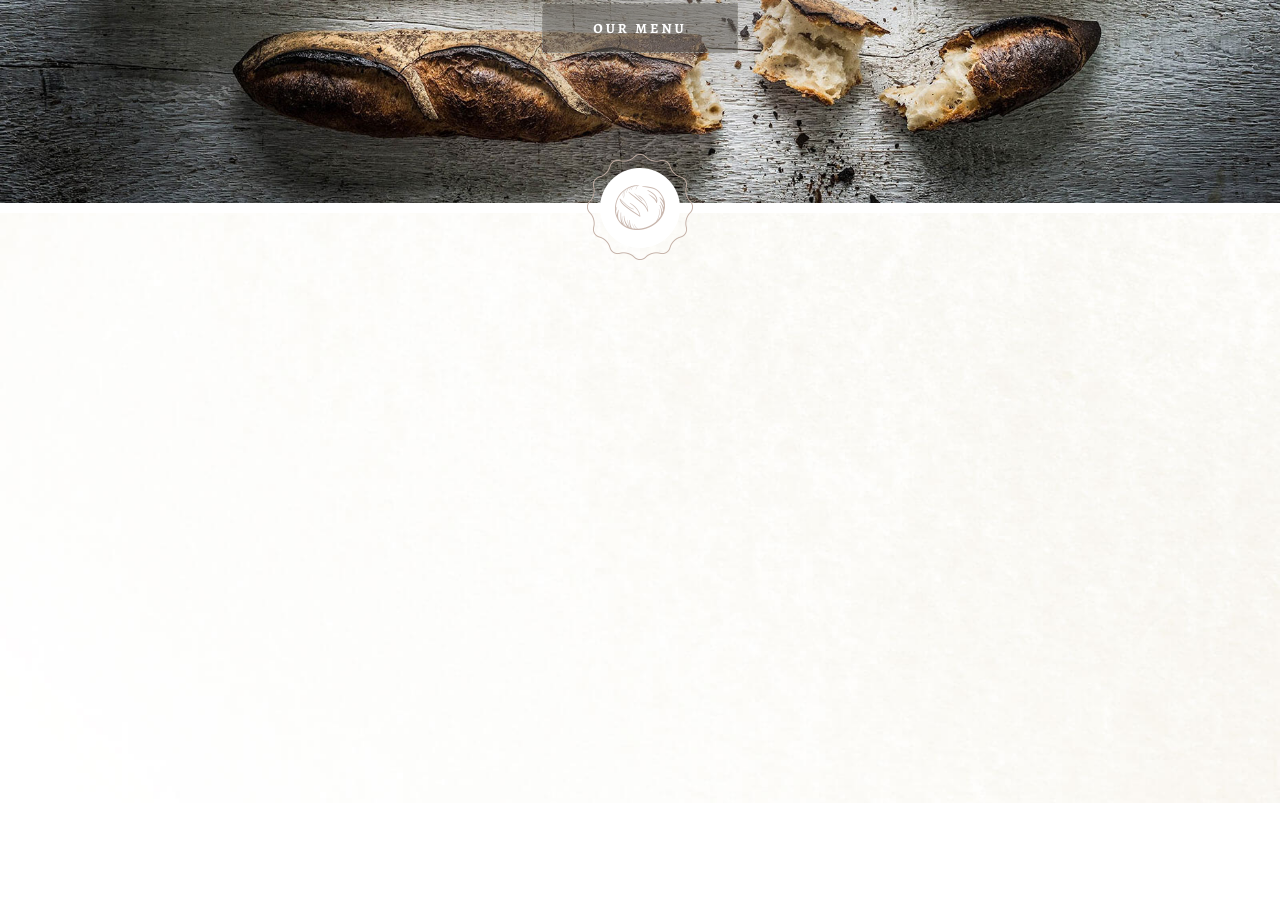
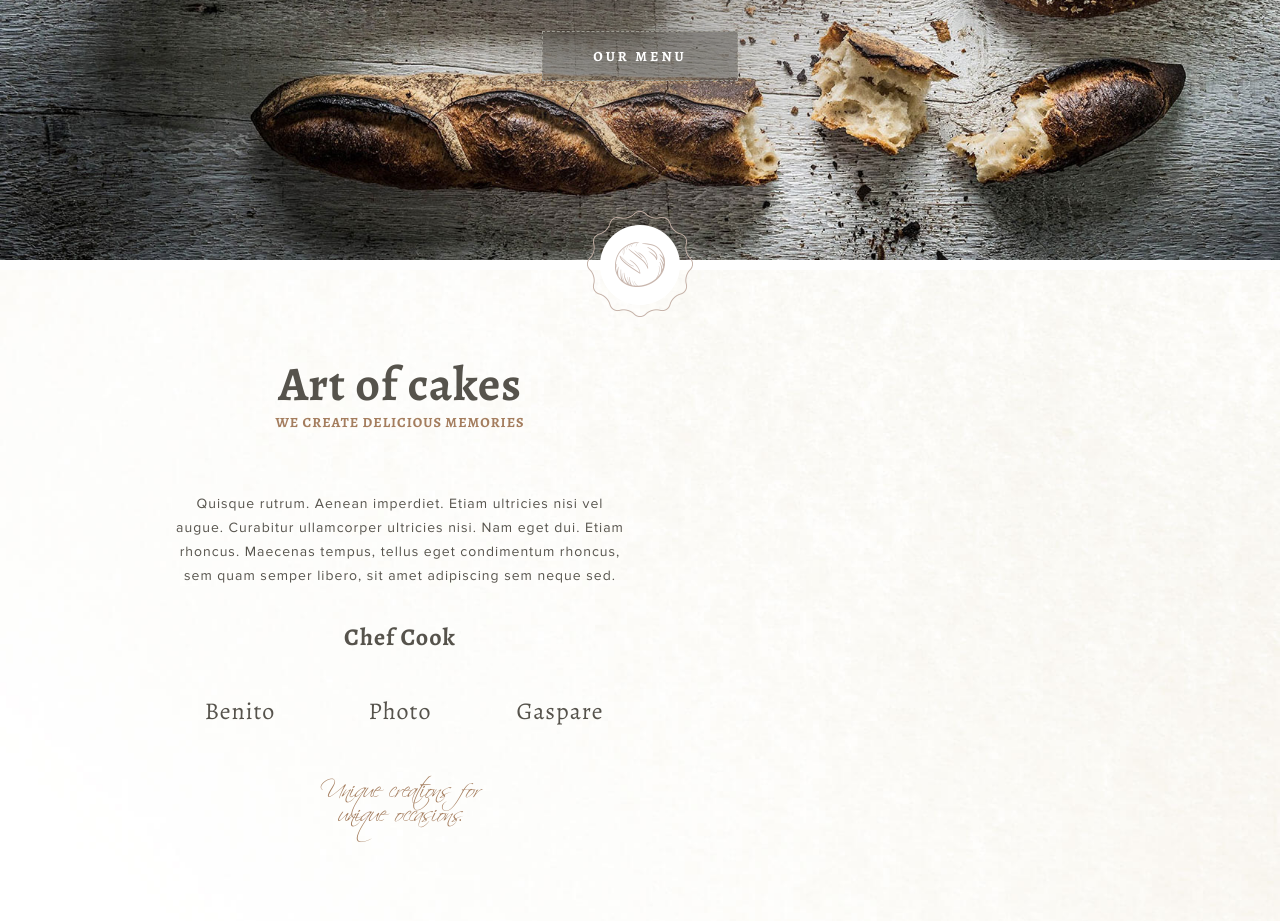
Before and after one commit to egrechnev/gustoso, a website: page app/index.html in a window 1280 px wide. Shown: the part 540-1461 px from the top of the page. Before the commit the page ends 1343 px from the top, so only its background shows below. Drawn offline with Linux system fonts and the light colour scheme.

Commit message:
feature art-of-cakes

```diff
--- a/app/index.html
+++ b/app/index.html
@@ -123,7 +123,32 @@
 	<div class="overlay d-lg-none"></div>
 
 	<section class="art-of-cakes">
+		<div class="container">
+			<div class="row">
+				<div class="col-lg-6 col-12">
+					<h1 class="art-of-cakes__title title">Art of cakes</h1>
+					<span class="art-of-cakes__subtitle subtitle">we create delicious memories</span>
+					<div class="art-of-cakes__desc">
+						Quisque rutrum. Aenean imperdiet. Etiam ultricies nisi vel augue. Curabitur ullamcorper ultricies nisi. Nam eget dui. Etiam rhoncus. Maecenas tempus, tellus eget condimentum rhoncus, sem quam semper libero, sit amet adipiscing sem neque sed.
+					</div>
+					<div class="row chef-cook">
+						<div class="col-12 chef-cook__title">Chef Cook</div>
+<div class="col-lg-12 col-8 offset-2 offset-lg-0">
+<div class="row">
 
+						<div class="col-4">Benito</div>
+						<div class="col-4">Photo</div>
+						<div class="col-4">Gaspare</div>
+</div>
+</div>
+						<div class="col-6 offset-3 chef-cook__text">
+							Unique creations for unique occasions.
+						</div>
+					</div>
+				</div>
+				<div class="col-lg-6 col-12"></div>
+			</div>
+		</div>
 	</section>
 
 </div>
--- a/app/scss/_media.scss
+++ b/app/scss/_media.scss
@@ -33,13 +33,39 @@
 			margin: 50px 0 0 0;
 		}
 	}
+
+	.navbar-mobile {
+		&__link{
+			&:hover{
+				color: $text;
+				text-decoration: none;
+				background: none;
+			}
+			&:active{
+				color: $light;
+				background-color: $hover-menu-mobile;
+			}
+		}
+	}
+
+	.social-mobile{
+	    &__icon{
+			&:hover{
+				color: $text;
+				text-decoration: none;
+			}
+			&:active{
+				color: $hover-menu-mobile;
+			}
+	    }
+	}
 }
 
 // ≥576px
 @include media-breakpoint-down(xs) {
 	.header{
 		&__inner{
-			min-height: calc(100vh - 123px);
+			min-height: calc(100vh - 94.5px);
 		}
 		&__slogan{
 			font-size: 13vw;
@@ -70,32 +96,6 @@
 		}
 	}
 
-	.navbar-mobile {
-		&__link{
-			&:hover{
-				color: $text;
-				text-decoration: none;
-				background: none;
-			}
-			&:active{
-				color: $light;
-				background-color: $hover-menu-mobile;
-			}
-		}
-	}
-
-	.social-mobile{
-	    &__icon{
-			&:hover{
-				color: $text;
-				text-decoration: none;
-			}
-			&:active{
-				color: $hover-menu-mobile;
-			}
-	    }
-	}
-
 }
 
 
--- a/app/scss/_vars.scss
+++ b/app/scss/_vars.scss
@@ -1,12 +1,15 @@
 $default-font: "Alegreya", sans-serif;
 $accent: #564f4c;
-$text: #333;
+$text: #56534c;
 $light: #fff;
 $dark: #000;
 $text-shadow: #3d3029;
 $navbar: rgba(86, 83, 76, 0.5);
-$navbar-mobile: #E7DBC4;
+$navbar-mobile: #e7dbc4;
 $hover-menu-mobile: #604941;
+$title-dark: #56534c;
+$title-light: #fff;
+$subtitle: #a47d5e;
 
 // Customization Bootstrap vars from "app/libs/bootstrap/scss/_variables.scss"
 $grid-gutter-width: 30px;
--- a/app/scss/main.scss
+++ b/app/scss/main.scss
@@ -12,7 +12,7 @@
 }
 
 body {
-	font-size: 16px;
+	font-size: 14px;
 	min-width: 320px;
 	position: relative;
 	line-height: 1;
@@ -20,6 +20,7 @@ body {
 	font-weight: 700;
 	overflow-x: hidden;
 	color: $text;
+	letter-spacing: 1px;
 	input, textarea {
 		border: #666 1px solid;
 		outline: none;
@@ -62,6 +63,16 @@ b, strong {
 	font-weight: bold;
 }
 
+.title{
+	color: $title-dark;
+	font-size: 48px;
+}
+.subtitle{
+	color: $subtitle;
+	font-size: 14px;
+	text-transform: uppercase;
+}
+
 
 /*  header
 ========================================== */
@@ -73,7 +84,7 @@ b, strong {
 	flex-direction: column;
 	color: $light;
 	&__inner{
-		min-height: calc(100vh - 176px);
+		min-height: calc(100vh - 119px);
 		position: relative;
 		z-index: 100;
 		text-align: center;
@@ -220,7 +231,7 @@ b, strong {
 	font-size: 26px;
   	padding: 60px 0 40px 0;
   	margin: 70px auto 0 auto;
-  	box-shadow: 0 40px 140px -20px #333 inset, 0 6px 20px -6px #111;
+  	box-shadow: 0 40px 140px -30px #333 inset, 0 6px 20px -6px #111;
   	&__item{
 		line-height: 48px;
 		margin: 0;
@@ -383,9 +394,37 @@ b, strong {
 ========================================== */
 
 .art-of-cakes{
-	height: 600px;
 	background: url('../img/art-of-cakes_bg.jpg') #fefdfc no-repeat;
 	background-size: cover;
+	padding: 100px 0;
+	text-align: center;
+	&__title{
+
+	}
+	&__subtitle{
+
+	}
+	&__desc{
+		font-family: 'ProximaNova';
+		line-height: 24px;
+		margin-top: 62px;
+		font-weight: 400;
+	}
+	.chef-cook{
+		font-size: 24px;
+		font-weight: 400;
+		margin-top: 37px;
+		&__title{
+			font-weight: 700;
+			margin-bottom: 50px;
+		}
+		&__text{
+			font-family: 'Scriptina';
+			color: $subtitle;
+			margin-top: 50px;
+			letter-spacing: 0;
+		}
+	}
 }
 
 @import "media"; // Always at the end
```
Also changed, not shown: app/css/main.min.css.
